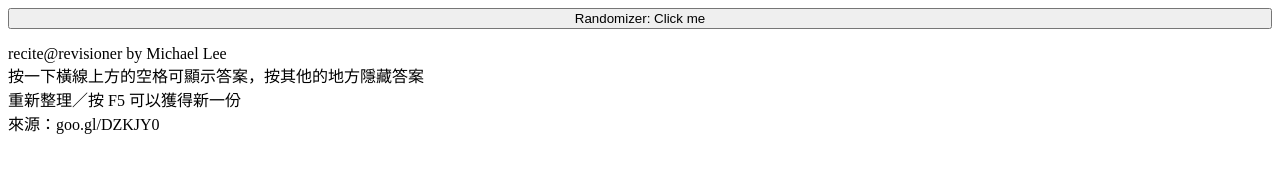
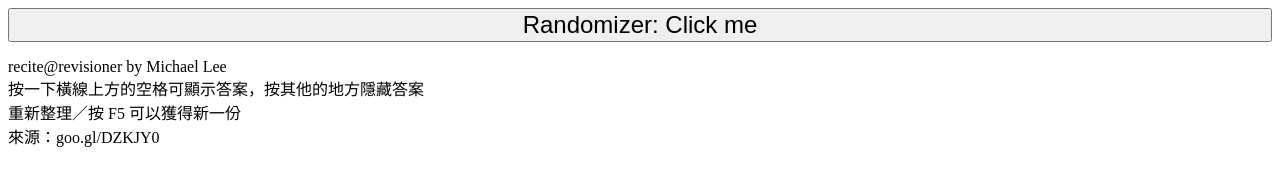
Before and after one commit to michaellee8/revisioner-recite-api, a website: page public/index.html in a window 1280 px wide. Drawn offline with Linux system fonts and the light colour scheme; no server answers.

Commit message:
Enlarge random button fontsize

```diff
--- a/public/index.html
+++ b/public/index.html
@@ -26,7 +26,7 @@
 
 <body>
 
-  <button id="random_btn" style="display:block;width:100%">
+  <button id="random_btn" style="display:block;width:100%;font-size:1.5em">
   Randomizer: Click me
 </button>
 <script>document.getElementById("random_btn").numlist = [];
```
